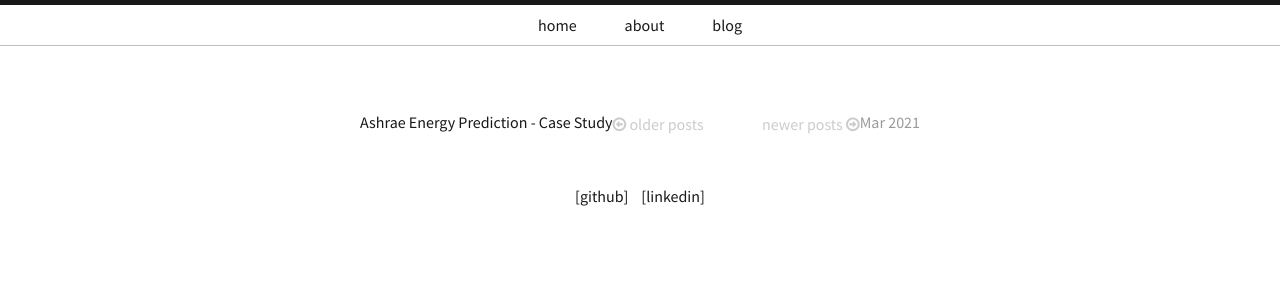
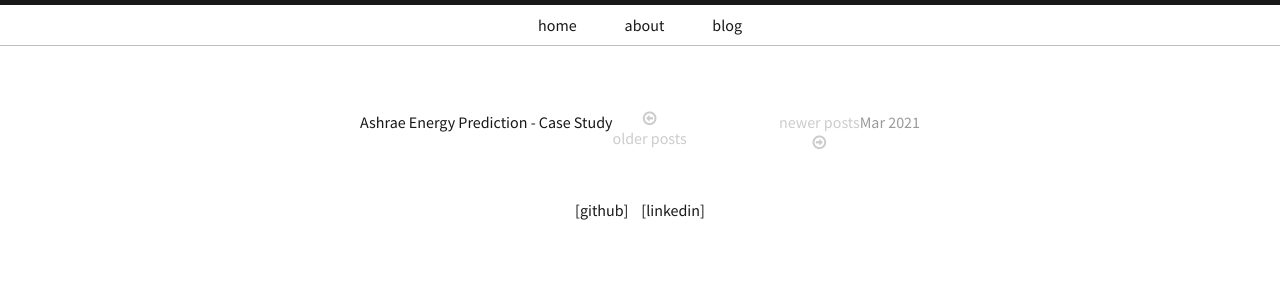
Before and after one commit to hssharadga/hssharadga.github.io, a Jekyll site: the page built from blog/index.html, in a window 1280 px wide. Shown: the top 300 px of the page. Built offline with Jekyll 4.4.1, drawn with Linux system fonts in a browser that asks for light colours; the list of posts is cut into pages by our own code.

Commit message:
pagination block

```diff
--- a/_sass/components/_pagination.scss
+++ b/_sass/components/_pagination.scss
@@ -4,6 +4,8 @@
 // there are no more previous or next posts to show.
 
 .pagination {
+  display: block;
+  float: none;
   font-family: $font-stack;
   overflow: hidden; // clearfix
   margin: 3rem 0;
@@ -12,6 +14,8 @@
   text-align: center;
 
   .pagination-text, .fa {
+    display: block;
+    float: none;
     vertical-align: middle;
   }
 }
```
